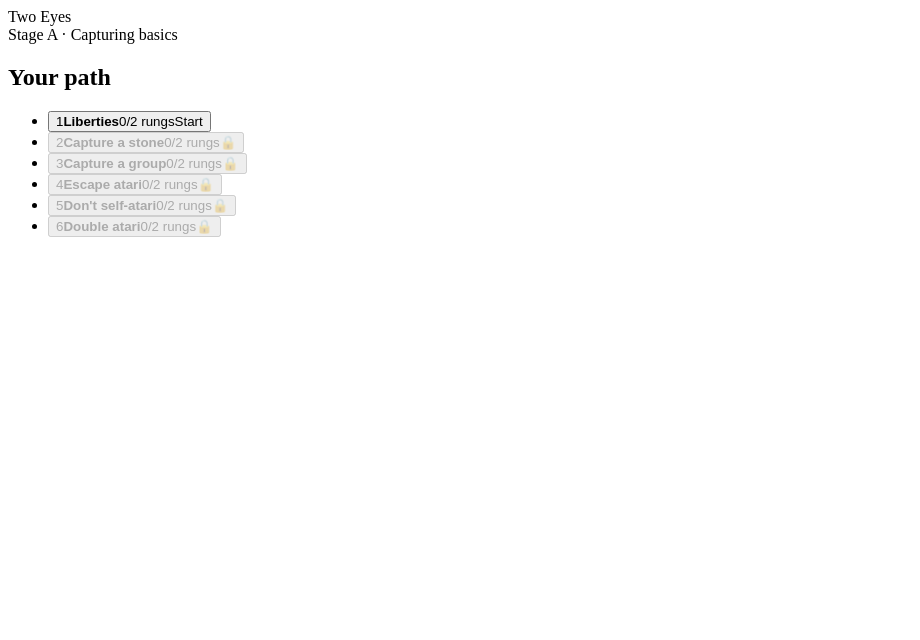
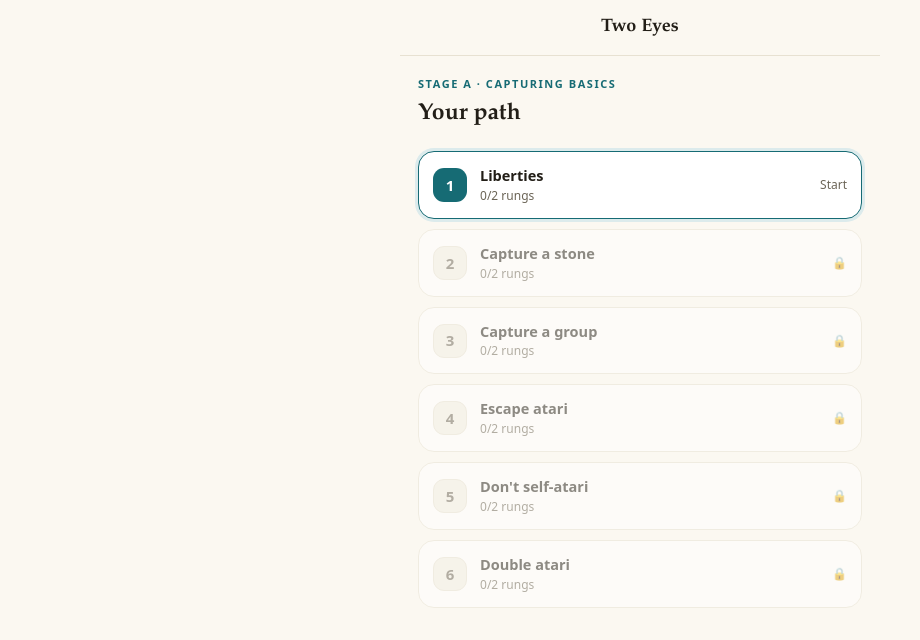
Before and after one commit to dimant/TwoEyes, a React (Vite) app: page / in a window 1280 px wide. Shown: the top 640 px of the page, without its empty margins (0-920 px from the left). Built offline with nearby package versions, Linux system fonts and the light colour scheme.

Commit message:
feat(app): visual styling (goban board, teal accent, theme-aware) + run-verified

```diff
--- a/src/app/main.tsx
+++ b/src/app/main.tsx
@@ -1,6 +1,7 @@
 import { StrictMode } from "react";
 import { createRoot } from "react-dom/client";
 import { App } from "./App";
+import "./styles.css";
 
 createRoot(document.getElementById("root")!).render(
   <StrictMode>
--- /dev/null
+++ b/src/app/styles.css
@@ -0,0 +1,144 @@
+:root {
+  --paper: #FBF8F1; --panel: #FFFFFF; --panel-2: #F3EFE5;
+  --board: #E9D4A6; --board-edge: #B79A5F; --line: #9C824F; --star: #6E5A32;
+  --ink: #221E17; --muted: #6B6456; --hair: #E7E1D2;
+  --accent: #166B74; --accent-ink: #0E4A50; --accent-soft: #DCEBEC;
+  --good: #2E9B6B; --good-soft: #DFF1E7; --warn: #C6552E; --warn-soft: #F7E5DB;
+  --black: #201F1D; --black-rim: rgba(255,255,255,.14); --white: #FAF7EF; --white-rim: rgba(0,0,0,.22);
+  --shadow: 0 14px 40px -18px rgba(40,32,12,.4), 0 3px 10px -6px rgba(40,32,12,.28);
+}
+@media (prefers-color-scheme: dark) {
+  :root {
+    --paper: #131418; --panel: #1D1F24; --panel-2: #24272D;
+    --board: #493C28; --board-edge: #5F4D31; --line: #93794A; --star: #B69A5E;
+    --ink: #ECE7DA; --muted: #9A927F; --hair: #2C2F35;
+    --accent: #4FB6BE; --accent-ink: #9FDCE0; --accent-soft: #173037;
+    --good: #4BBE88; --good-soft: #14312A; --warn: #E0805A; --warn-soft: #37241A;
+    --black: #101010; --black-rim: rgba(255,255,255,.18); --white: #F3EFE4; --white-rim: rgba(0,0,0,.35);
+    --shadow: 0 16px 44px -20px rgba(0,0,0,.7), 0 3px 10px -6px rgba(0,0,0,.55);
+  }
+}
+:root[data-theme="light"] {
+  --paper: #FBF8F1; --panel: #FFFFFF; --panel-2: #F3EFE5;
+  --board: #E9D4A6; --board-edge: #B79A5F; --line: #9C824F; --star: #6E5A32;
+  --ink: #221E17; --muted: #6B6456; --hair: #E7E1D2;
+  --accent: #166B74; --accent-ink: #0E4A50; --accent-soft: #DCEBEC;
+  --good: #2E9B6B; --good-soft: #DFF1E7; --warn: #C6552E; --warn-soft: #F7E5DB;
+  --black: #201F1D; --black-rim: rgba(255,255,255,.14); --white: #FAF7EF; --white-rim: rgba(0,0,0,.22);
+}
+:root[data-theme="dark"] {
+  --paper: #131418; --panel: #1D1F24; --panel-2: #24272D;
+  --board: #493C28; --board-edge: #5F4D31; --line: #93794A; --star: #B69A5E;
+  --ink: #ECE7DA; --muted: #9A927F; --hair: #2C2F35;
+  --accent: #4FB6BE; --accent-ink: #9FDCE0; --accent-soft: #173037;
+  --good: #4BBE88; --good-soft: #14312A; --warn: #E0805A; --warn-soft: #37241A;
+  --black: #101010; --black-rim: rgba(255,255,255,.18); --white: #F3EFE4; --white-rim: rgba(0,0,0,.35);
+}
+
+* { box-sizing: border-box; }
+body {
+  margin: 0; background: var(--paper); color: var(--ink);
+  font-family: system-ui, -apple-system, "Segoe UI", Roboto, Helvetica, Arial, sans-serif;
+  line-height: 1.5; -webkit-font-smoothing: antialiased;
+}
+.serif, h1, h2 { font-family: "Iowan Old Style", "Palatino Linotype", Palatino, Charter, Georgia, serif; }
+
+.app { max-width: 480px; margin: 0 auto; min-height: 100dvh; display: flex; flex-direction: column; }
+.topbar {
+  display: flex; align-items: center; justify-content: center;
+  padding: 14px 16px calc(14px + env(safe-area-inset-top)); border-bottom: 1px solid var(--hair);
+}
+.brand {
+  font-family: "Iowan Old Style", Palatino, Georgia, serif; font-weight: 600; font-size: 18px;
+  letter-spacing: .01em;
+}
+.screen { flex: 1; padding: 20px 18px 32px; display: flex; flex-direction: column; animation: fade .25s ease; }
+@keyframes fade { from { opacity: 0; transform: translateY(6px); } to { opacity: 1; transform: none; } }
+
+/* buttons */
+.btn {
+  appearance: none; border: 0; border-radius: 13px; padding: 13px 16px; font: inherit; font-weight: 600;
+  font-size: 15px; background: var(--accent); color: #fff; cursor: pointer; width: 100%;
+  box-shadow: 0 8px 18px -10px var(--accent); transition: filter .15s, transform .1s;
+}
+.btn:hover { filter: brightness(1.06); }
+.btn:active { transform: translateY(1px); }
+.btn.ghost { background: var(--panel-2); color: var(--ink); border: 1px solid var(--hair); box-shadow: none; }
+.btn:focus-visible, .num:focus-visible, .tcard:focus-visible { outline: 2px solid var(--accent-ink); outline-offset: 2px; }
+
+/* map */
+.map-head { margin-bottom: 14px; }
+.eyebrow { font-size: 11px; letter-spacing: .14em; text-transform: uppercase; color: var(--accent); font-weight: 700; }
+.map-head h2 { font-size: 23px; margin: .18em 0 0; font-weight: 600; }
+.topics { list-style: none; margin: 6px 0 0; padding: 0; display: flex; flex-direction: column; gap: 10px; }
+.tcard {
+  display: flex; align-items: center; gap: 13px; width: 100%; text-align: left;
+  padding: 13px 14px; border-radius: 16px; border: 1px solid var(--hair); background: var(--panel);
+  color: var(--ink); font: inherit; cursor: pointer; transition: transform .15s, box-shadow .15s;
+}
+.tcard:hover:not(:disabled) { transform: translateY(-1px); }
+.tcard:disabled { opacity: .5; cursor: not-allowed; }
+.tcard .idx {
+  width: 34px; height: 34px; border-radius: 11px; flex: none; display: grid; place-items: center;
+  font-weight: 700; font-size: 15px; background: var(--panel-2); color: var(--muted); border: 1px solid var(--hair);
+}
+.tcard.done .idx { background: var(--good-soft); color: var(--good); border-color: transparent; }
+.tcard.cur { border-color: var(--accent); box-shadow: 0 0 0 3px var(--accent-soft); }
+.tcard.cur .idx { background: var(--accent); color: #fff; border-color: transparent; }
+.tmeta { flex: 1; min-width: 0; display: flex; flex-direction: column; }
+.tmeta b { font-weight: 600; font-size: 14.5px; }
+.tmeta span { color: var(--muted); font-size: 12px; }
+.tstate { flex: none; font-size: 12px; color: var(--muted); }
+
+/* player */
+.player { gap: 4px; }
+.prompt { padding: 2px 2px 10px; }
+.prompt .who { font-size: 12px; color: var(--muted); font-weight: 600; }
+.prompt .q {
+  font-family: "Iowan Old Style", Palatino, Georgia, serif; font-size: 19px; font-weight: 600; margin-top: 2px;
+  text-wrap: balance;
+}
+.board-hold { display: grid; place-items: center; padding: 6px 0; }
+.board {
+  width: min(360px, 84vw); height: auto; border-radius: 14px;
+  filter: drop-shadow(0 10px 22px rgba(40,32,12,.18));
+}
+.board .stone { transition: opacity .3s; }
+.tap { fill: transparent; cursor: pointer; }
+.tap:hover { fill: rgba(22,107,116,.16); }
+.hint { text-align: center; color: var(--muted); font-size: 13px; margin: 8px 0 0; }
+
+/* Q inputs */
+.numpad { display: grid; grid-template-columns: repeat(4, 1fr); gap: 8px; margin-top: 12px; }
+.yesno { display: grid; grid-template-columns: 1fr 1fr; gap: 8px; margin-top: 12px; }
+.num {
+  font: inherit; font-weight: 700; font-size: 18px; border: 1px solid var(--hair); background: var(--panel);
+  color: var(--ink); border-radius: 12px; padding: 14px 0; cursor: pointer; transition: border-color .14s, color .14s;
+  font-variant-numeric: tabular-nums;
+}
+.yesno .num { font-size: 15px; }
+.num:hover { border-color: var(--accent); color: var(--accent); }
+
+/* feedback */
+.feedback { margin-top: 14px; border-radius: 14px; overflow: hidden; animation: fade .2s ease; }
+.feedback.ok { background: var(--good-soft); }
+.feedback.no { background: var(--warn-soft); }
+.fb-row { padding: 13px 14px; display: flex; align-items: center; gap: 11px; }
+.fb-ic { width: 30px; height: 30px; border-radius: 9px; flex: none; display: grid; place-items: center; font-weight: 800; color: #fff; }
+.feedback.ok .fb-ic { background: var(--good); }
+.feedback.no .fb-ic { background: var(--warn); }
+.fb-tx { flex: 1; font-size: 13.5px; }
+.fb-tx b { display: block; font-size: 14.5px; }
+.feedback.ok .fb-tx b { color: var(--good); }
+.feedback.no .fb-tx b { color: var(--warn); }
+.feedback .btn, .feedback .btn.ghost { margin: 0 14px 13px; width: calc(100% - 28px); }
+
+/* done */
+.done-note { flex: 1; display: flex; flex-direction: column; align-items: center; justify-content: center; text-align: center; gap: 10px; }
+.done-note .seal {
+  width: 82px; height: 82px; border-radius: 50%; background: var(--good-soft); color: var(--good);
+  display: grid; place-items: center; font-size: 38px;
+  box-shadow: 0 0 0 10px color-mix(in srgb, var(--good) 10%, transparent);
+}
+.done-note h2 { font-size: 24px; margin: 4px 0 8px; font-weight: 600; }
+.done-note .btn { max-width: 260px; }
```
